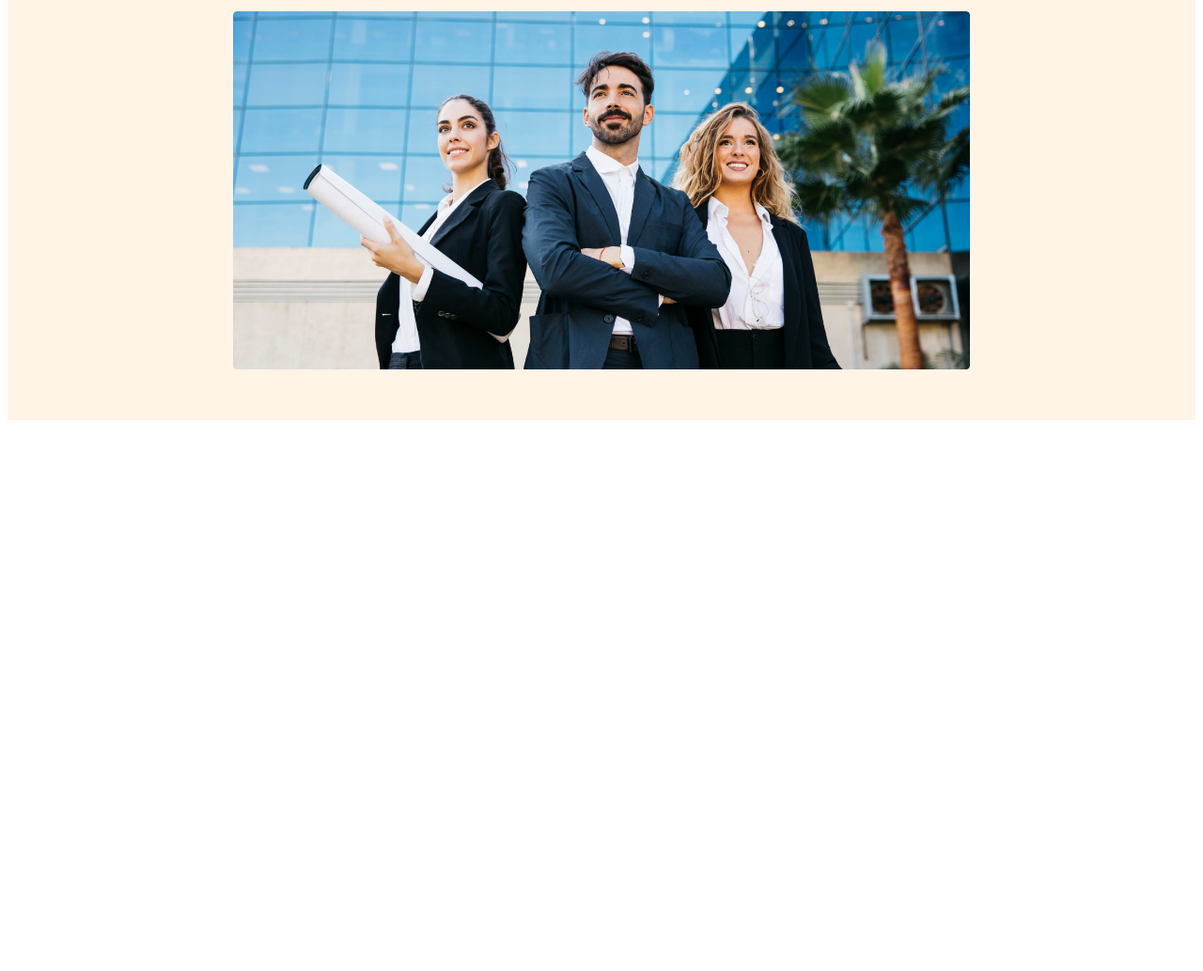
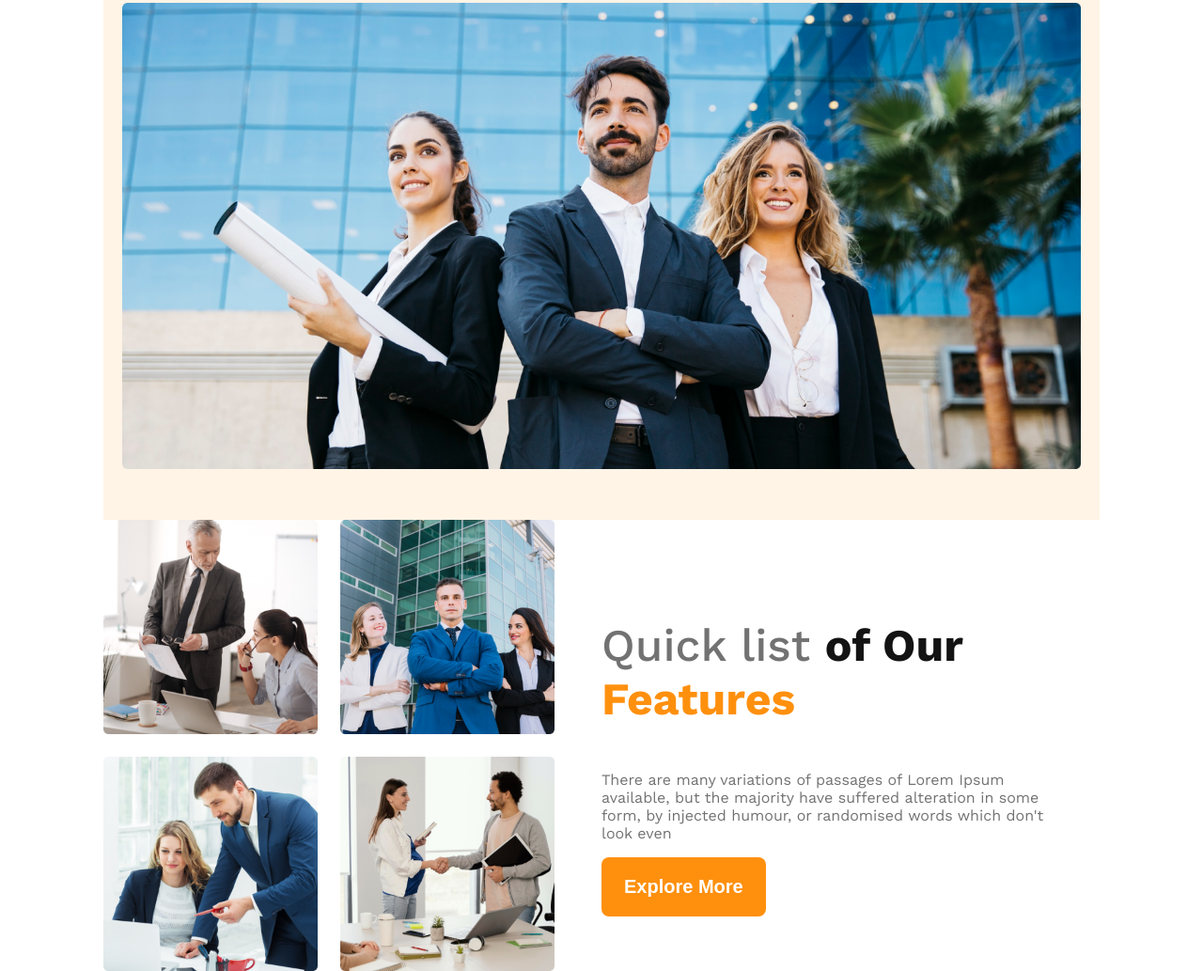
Before and after one commit to AhesanToha/architect-website, a plain HTML site: page index.html in a window 1280 px wide. Shown: the part 585-1618 px from the top of the page at 94% size. Before the commit the page ends 1040 px from the top, so only its background shows below. Drawn offline with nearby package versions, Linux system fonts and the light colour scheme.

Commit message:
features content added

```diff
--- a/index.html
+++ b/index.html
@@ -7,6 +7,7 @@
     <link rel="stylesheet" href="styles/architect.css" />
   </head>
   <body>
+    <!-- Header Start -->
     <header>
       <nav>
         <h3 class="nav-title">G3 Architects</h3>
@@ -30,7 +31,30 @@
         <img src="images/banner.png" alt="" />
       </div>
     </header>
-    <main></main>
+    <!-- Header end -->
+    <main>
+      <!-- Teams section start -->
+      <div class="teams-container">
+        <div class="teams-img-container">
+          <img src="images/team1.png" alt="" />
+          <img src="images/team2.png" alt="" />
+          <img src="images/team3.png" alt="" />
+          <img src="images/team4.png" alt="" />
+        </div>
+        <div class="teams-content">
+          <h3 class="team-title">
+            Quick list <span class="of-our">of Our</span>
+            <span class="text-features"><br />Features</span>
+          </h3>
+          <p class="team-description">
+            There are many variations of passages of Lorem Ipsum available, but
+            the majority have suffered alteration in some form, by injected
+            humour, or randomised words which don't look even
+          </p>
+          <button class="btn-primary">Explore More</button>
+        </div>
+      </div>
+    </main>
     <footer></footer>
   </body>
 </html>
--- a/styles/architect.css
+++ b/styles/architect.css
@@ -3,7 +3,10 @@
 
 /* Shared Styles */
 
-* {
+body {
+  max-width: 1060px;
+  margin: 0 auto;
+
   font-family: "Work Sans", sans-serif;
 }
 .btn-primary {
@@ -21,7 +24,7 @@
 /* Header styles */
 header {
   background-color: rgba(255, 144, 14, 0.1);
-  padding: 50px 240px;
+  padding: 50px 20px;
 }
 nav {
   display: flex;
@@ -70,6 +73,7 @@
   /* Responsive Media screen */
   /* Mobile Devices */
 }
+
 @media screen and (max-width: 576px) {
   header {
     padding: 20px;
@@ -88,3 +92,44 @@
     flex-direction: column;
   }
 }
+
+/* Main styles */
+
+/* teams styles */
+.teams-container {
+  display: flex;
+  align-items: center;
+}
+.teams-img-container {
+  display: grid;
+  grid-template-columns: repeat(2, 1fr);
+  gap: 1.5rem;
+  width: 50%;
+}
+.teams-img-container img {
+  width: 100%;
+}
+
+.teams-content {
+  padding: 0 50px;
+  width: 50%;
+}
+.team-title {
+  font-size: 3rem;
+  color: #727272;
+  font-weight: 500;
+}
+
+.of-our {
+  color: #131313;
+  font-weight: 700;
+}
+.text-features {
+  color: #ff900e;
+  font-weight: 700;
+}
+
+.team-description {
+  color: #727272;
+  font-size: 1rem;
+}
```
